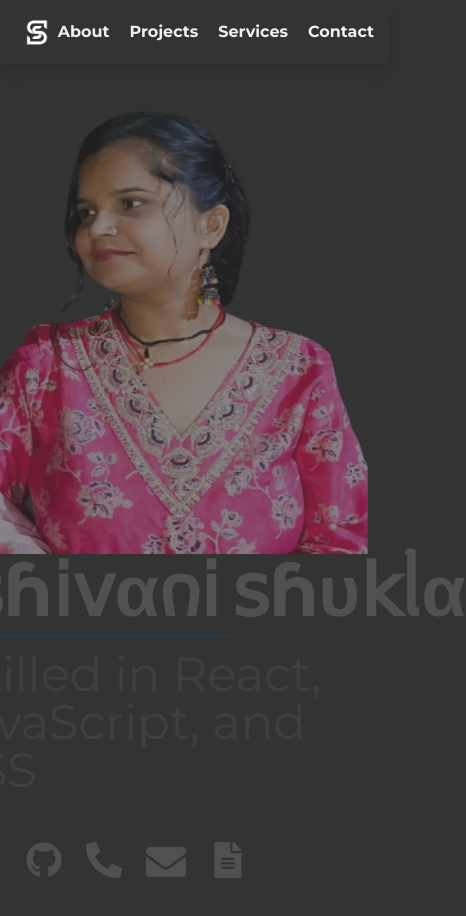
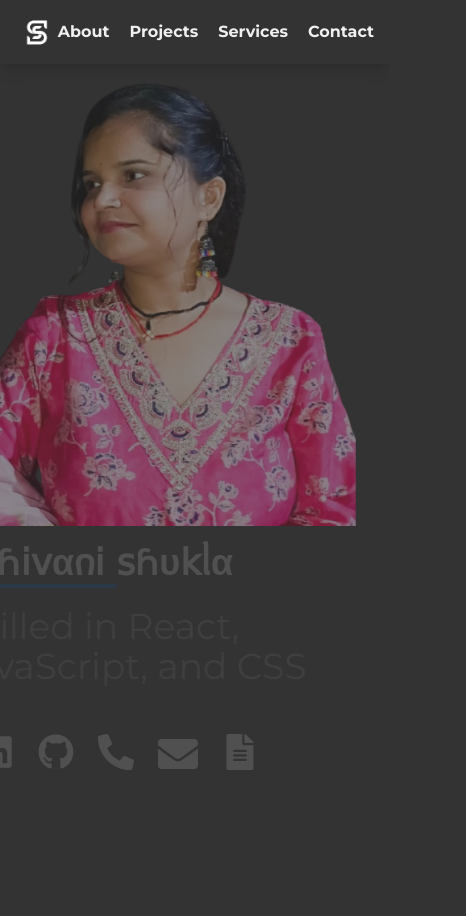
Before and after one commit to Razobyte/Own, a React (Vite) app: page / in a window 390 px wide. Shown: the top 916 px of the page, 466 px wide, since content can reach past the window. After the commit the page ends 844 px from the top, so only its background shows below. Built offline with nearby package versions, Linux system fonts and the light colour scheme.

Commit message:
add reposnvive

```diff
--- a/src/components/components/home/Home.jsx
+++ b/src/components/components/home/Home.jsx
@@ -40,13 +40,13 @@ const CenteredComponent = () => {
 
   return (
     <motion.div
-      className='flex w-full justify-center items-center py-10'
+      className='flex w-full justify-center items-center lg:py-10 md:py-8 sm:py-4 py-3'
       variants={containerVariants}
       initial="initial"
       animate="animate"
       exit="exit"
     >
-      <div className='max-w-6xl md:flex justify-evenly items-center w-full gap-10'>
+      <div className='max-w-6xl sm:flex justify-evenly items-center w-full sm:gap-10 gap-0 md:px-0 px-3'>
         <motion.div
           className='md:w-1/2 '
           variants={itemVariants}
@@ -55,11 +55,12 @@ const CenteredComponent = () => {
           <img src={imageData[1].mainImage} alt="main-image" className="w-full h-[450px]" />
         </motion.div>
         <motion.div
-          className='w-full'
+          className='md:w-full'
           variants={itemVariants}
           transition={{ duration: 1, ease: 'easeInOut' }}
         >
-        <h1 className='font-bold text-7xl pb-1 mb-5'>
+        <h1 className='sm:font-bold font-semibold lg:text-7xl
+         md:text-5xl sm:text-4xl xs:text-3xl text-4xl pb-1 mb-5 sm:mt-0 mt-4'>
   <span className='border-b-4 border-[#005BBB] pb-0 pe-3'>
     𝗌ɦ𝗂𝗏α𐓣𝗂
   </span>
@@ -73,7 +74,7 @@ const CenteredComponent = () => {
               animate="animate"
               exit="exit"
               transition={{ duration: 1, ease: 'easeInOut' }}
-              className="text-5xl"
+              className="sm:text-5xl text-4xl"
             >
               {sortedText[currentIndex]}
             </motion.h1>
--- a/src/components/header/Header.jsx
+++ b/src/components/header/Header.jsx
@@ -4,7 +4,7 @@ import imageData from '../../config';
 
 export default function Header() {
   return (
-    <div className="main-header-div flex justify-center items-center  shadow-lg">
+    <div className="main-header-div  w-full flex justify-center items-center  shadow-lg">
       <div className="main-header-diviind flex justify-between w-full px-4 items-center">
         {/* Logo Image */}
         <div className="logo-container lg:ps-56 md:ps-28 sm:ps-10 xs:ps-5">
```
